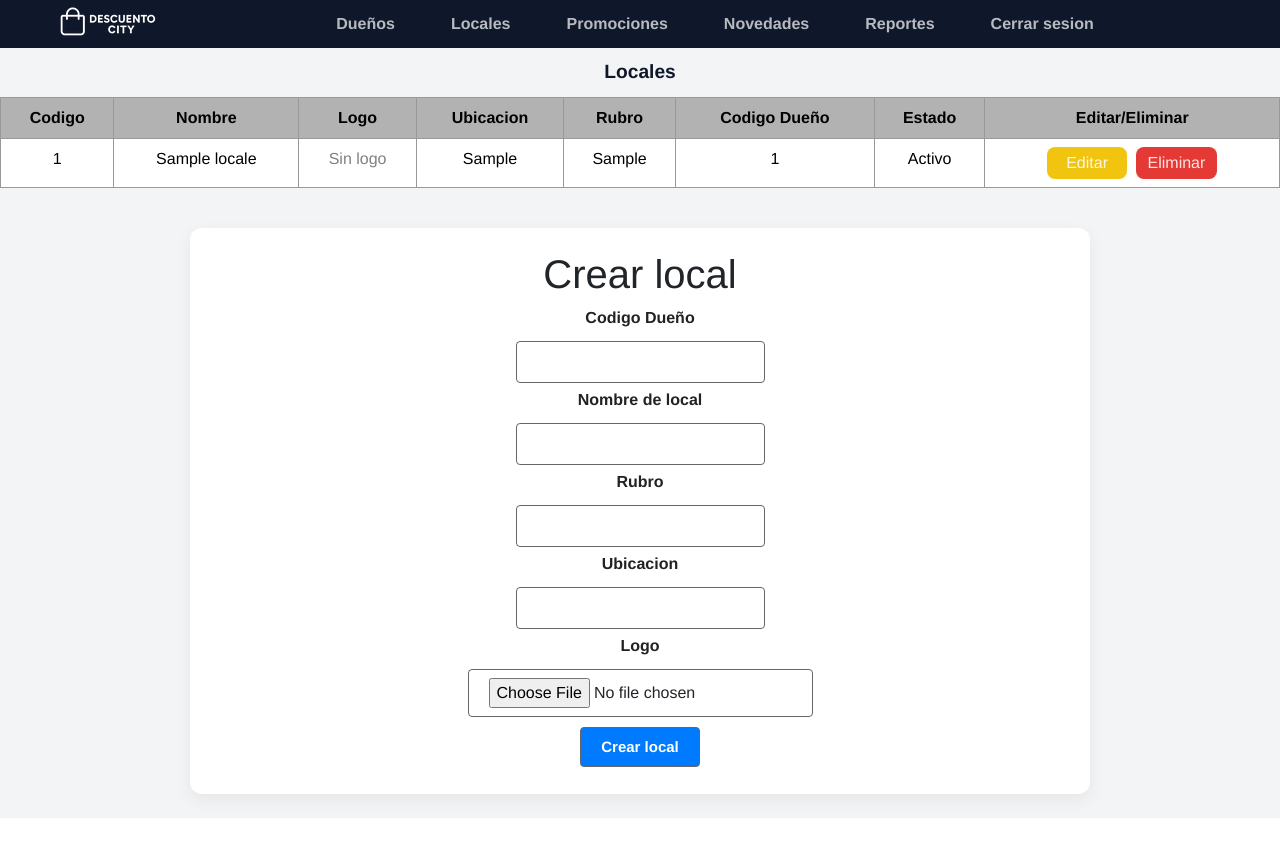
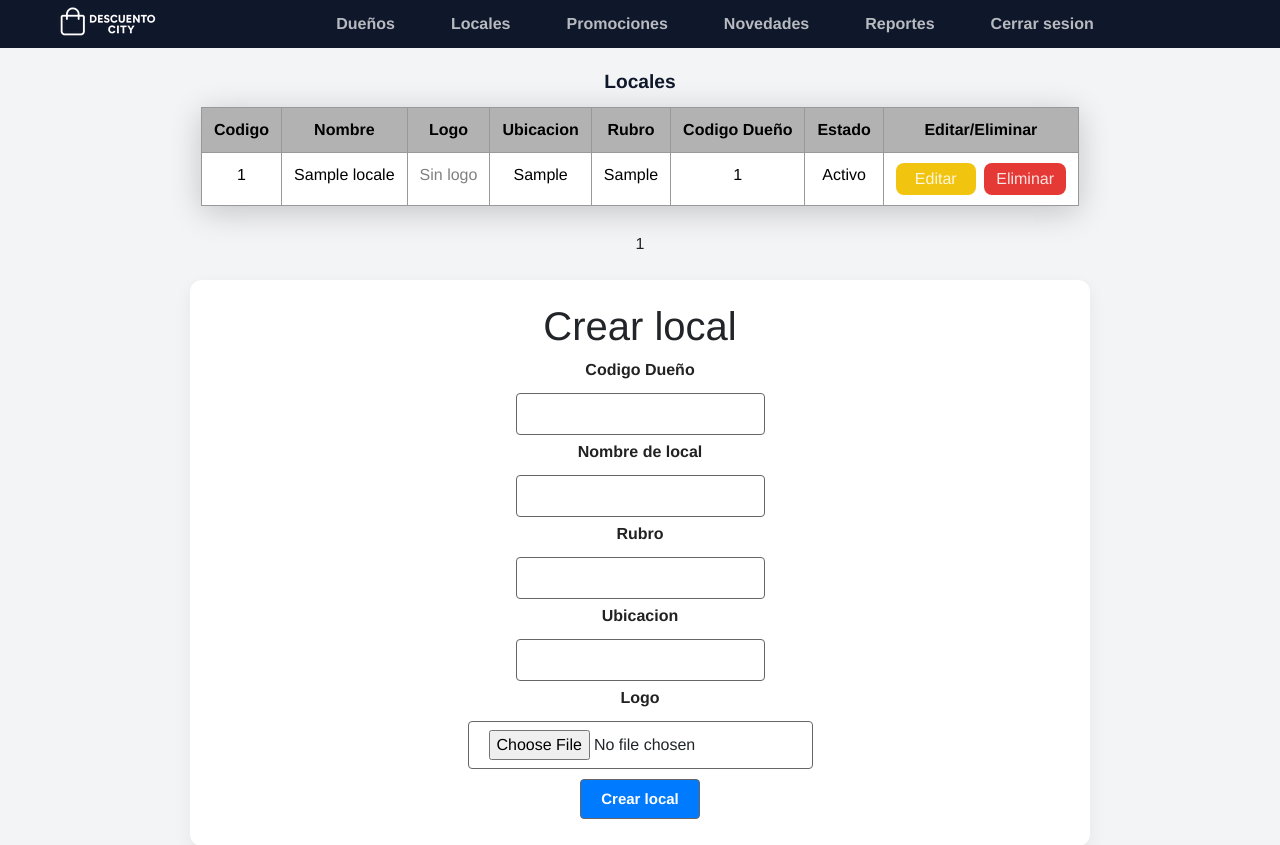
Before and after one commit to Gabrielovato/Descuento-City, a PHP site: page /Descuento-City/views/admin/locales.php in a window 1280 px wide. Shown: the top 845 px of the page. Before the commit the page ends 813 px from the top, so only its background shows below. Run offline with PHP 8.4, Linux system fonts and the light colour scheme; tables that the repository leaves empty hold one stand-in row (values such as "Sample post").

Commit message:
r estilos CSS y agregar paginación en la vista de locales

```diff
--- a/assets/css/estilos.css
+++ b/assets/css/estilos.css
@@ -23,7 +23,6 @@ body {
 
 
 /* Header */
-
 
 
 
@@ -71,7 +70,7 @@ body {
     padding:6px 12px;
     text-decoration: none;
     opacity: 70%;
-    transition:  border , opacity .3s;
+    transition:  border , opacity .15s;
 }
 
 .header__nav-item a:hover{
@@ -164,10 +163,21 @@ a {
 
 /* Tabla dueños */
 
+.tabla.table {
+    width: auto;
+    max-width: 980px;
+    margin: 10px auto;
+    box-shadow: 0 6px 30px rgba(0,0,0,0.20);
+}
 
-table , th , td {
+
+.tabla th,.tabla td {
     border: 1px solid #999;
-    border-collapse: collapse;
+    padding: 10px 12px;
+}
+
+.table-responsive {
+    overflow-x: auto;
 }
 
 .tabla  caption {
@@ -226,7 +236,7 @@ table , th , td {
 
 .paginacion{
     display: flex;
-    gap: 8px;
+    gap: 6px;
     justify-content: center;
     align-items: center;
     margin-top: 14px;
@@ -260,6 +270,10 @@ table , th , td {
     font-weight: 700;
     border: 1px solid #2563eb;
 }
+
+
+
+
 
 
 /* Creacion Locales */
--- a/views/admin/locales.php
+++ b/views/admin/locales.php
@@ -20,11 +20,31 @@ require("../../funciones/funcionesSQL.php");
     <?php include("../../includes/admin/adminHeader.php");?>
     <?php
 
+    //paginacion
+
+    $cant_por_pag = 1;
+    $pagina = isset($_GET["pagina"]) ? $_GET["pagina"] : 1;
+    if(!$pagina){
+
+    $inicio = 0;
+    $pagina=1;
+
+    }
+    else{
+        $inicio = ($pagina - 1) * $cant_por_pag;
+    }
+
+    //Total locales
     $consulta = "SELECT l.* , i.rutaArchivo FROM locales l LEFT JOIN imagenes i ON i.idIdentidad = l.codLocal AND i.tipoImg = 'logo'";
+    $resultado = mysqli_query($conexion,$consulta);
+    $total_registros = mysqli_num_rows($resultado);
 
-    $listaLocales = mysqli_query($conexion,$consulta);
+    //consulta Páginada
+    $consultaLocales = "SELECT l.* , i.rutaArchivo FROM locales l LEFT JOIN imagenes i ON i.idIdentidad = l.codLocal AND i.tipoImg = 'logo' ORDER BY FIELD(LOWER(estadoLocal), 'eliminado'), codLocal DESC  LIMIT $inicio,$cant_por_pag";
+    $listaLocales = mysqli_query($conexion,$consultaLocales);
 
-    if(!empty($listaLocales)):
+    $total_paginas = ceil($total_registros / $cant_por_pag);
+
     echo "<table class='tabla table table-striped'>";
     echo "<caption>Locales</caption>";
     echo "<tr>
@@ -35,7 +55,8 @@ require("../../funciones/funcionesSQL.php");
             <th>Rubro</th>
             <th>Codigo Dueño</th>
             <th>Estado</th>
-        <th>Editar/Eliminar</th>";
+            <th>Editar/Eliminar</th>
+        </th>";
 
     while($fila = mysqli_fetch_assoc($listaLocales)){
         ?>
@@ -77,12 +98,29 @@ require("../../funciones/funcionesSQL.php");
     <?php
     }
     echo "</table>";
+
+    mysqli_free_result($listaLocales);
+
+    mysqli_close($conexion);
+
+    echo "<div class='paginacion mt-3'>";
+    for($i = 1;$i <= $total_paginas;$i++){
+        if($pagina == $i){
+            echo $pagina . "";
+        }
+        else{
+            echo "<a href='locales.php?pagina=$i' class='btn btn-outline-primary btn-sm mx-1' id='paginacion'>$i</a>";
+        }
+    }
+    echo "</div>";
+
     if(isset($_SESSION['mensaje'])){
         echo "<p style='color :green'>".$_SESSION['mensaje']."</p>";
         unset($_SESSION['mensaje']);
     }
 
-    endif;?>
+    ?>
+
 
 
     <div class="main-center">
```
Also changed, not shown: hash.php (+12 -9 lines). Lines whose indentation alone changed are shown as unchanged.
